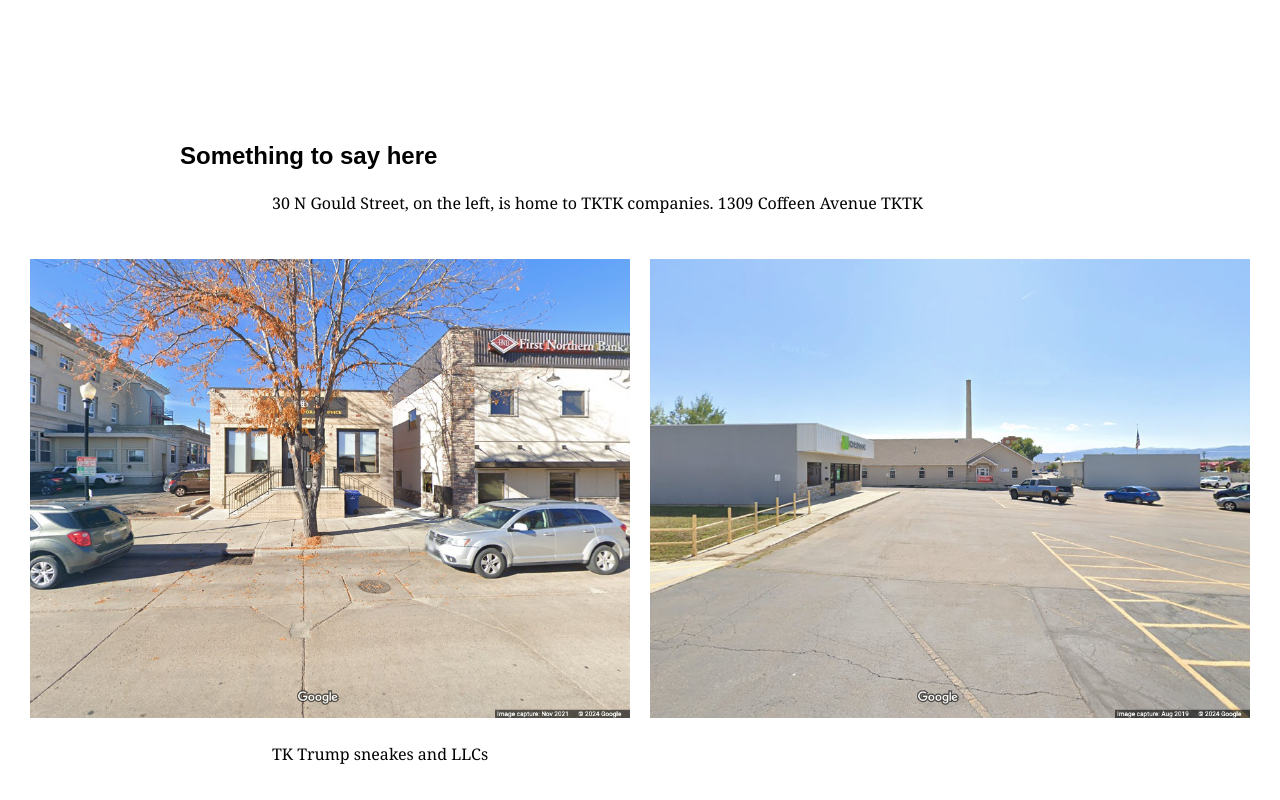
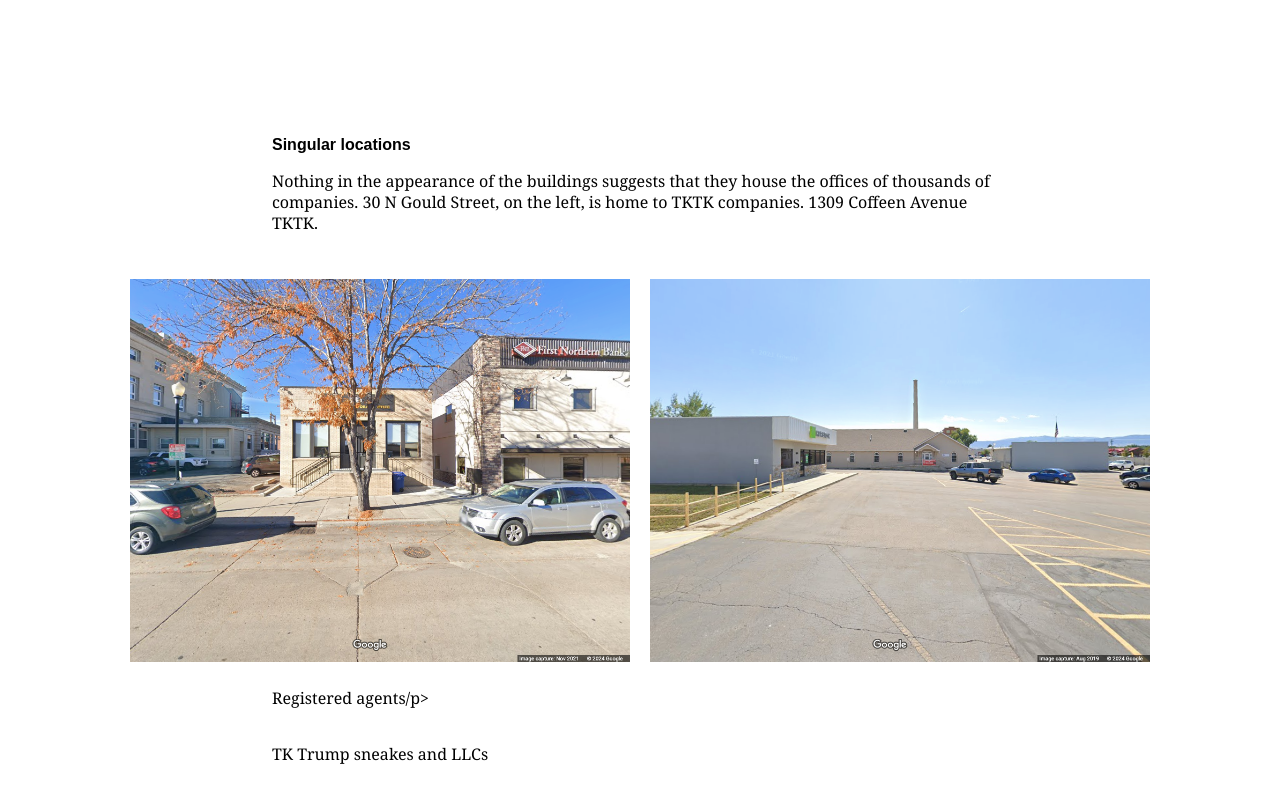
Before and after one commit to anaemepe/test, a plain HTML site: page index.html in a window 1280 px wide. Shown: the part 3850-4650 px from the top of the page. Drawn offline with Linux system fonts and the light colour scheme; a script that the page names is missing.

Commit message:
Update index.html

```diff
--- a/index.html
+++ b/index.html
@@ -1197,13 +1197,16 @@
         <br>
         <div style="min-height:592px" id="datawrapper-vis-08siW"><script type="text/javascript" defer src="https://datawrapper.dwcdn.net/08siW/embed.js" charset="utf-8" data-target="#datawrapper-vis-08siW"></script><noscript><img src="https://datawrapper.dwcdn.net/08siW/full.png" alt="" /></noscript></div>
         <br>
-        <h3>Something to say here</h3>
-        <p>30 N Gould Street, on the left, is home to TKTK companies. 1309 Coffeen Avenue TKTK</p>
+        <p style="font-weight: bold; font-family: sans-serif; padding-bottom: 0%;">
+            Singular locations</p>
+        <p>Nothing in the appearance of the buildings suggests that they house the offices of thousands of companies.
+            30 N Gould Street, on the left, is home to TKTK companies. 1309 Coffeen Avenue TKTK.</p>
         <div class="image-container">
-            <img src="gould_sheridan.png" alt="Description of image 1" width="600" height="auto">
-            <img src="coffeen_sheridan.png" alt="Description of image 2" width="600" height="auto">
+            <img src="gould_sheridan.png" alt="Description of image 1" width="500" height="auto">
+            <img src="coffeen_sheridan.png" alt="Description of image 2" width="500" height="auto">
         </div>
 
+        <p>Registered agents/p>
         <p>TK Trump sneakes and LLCs</p>
 
     </div>
```
